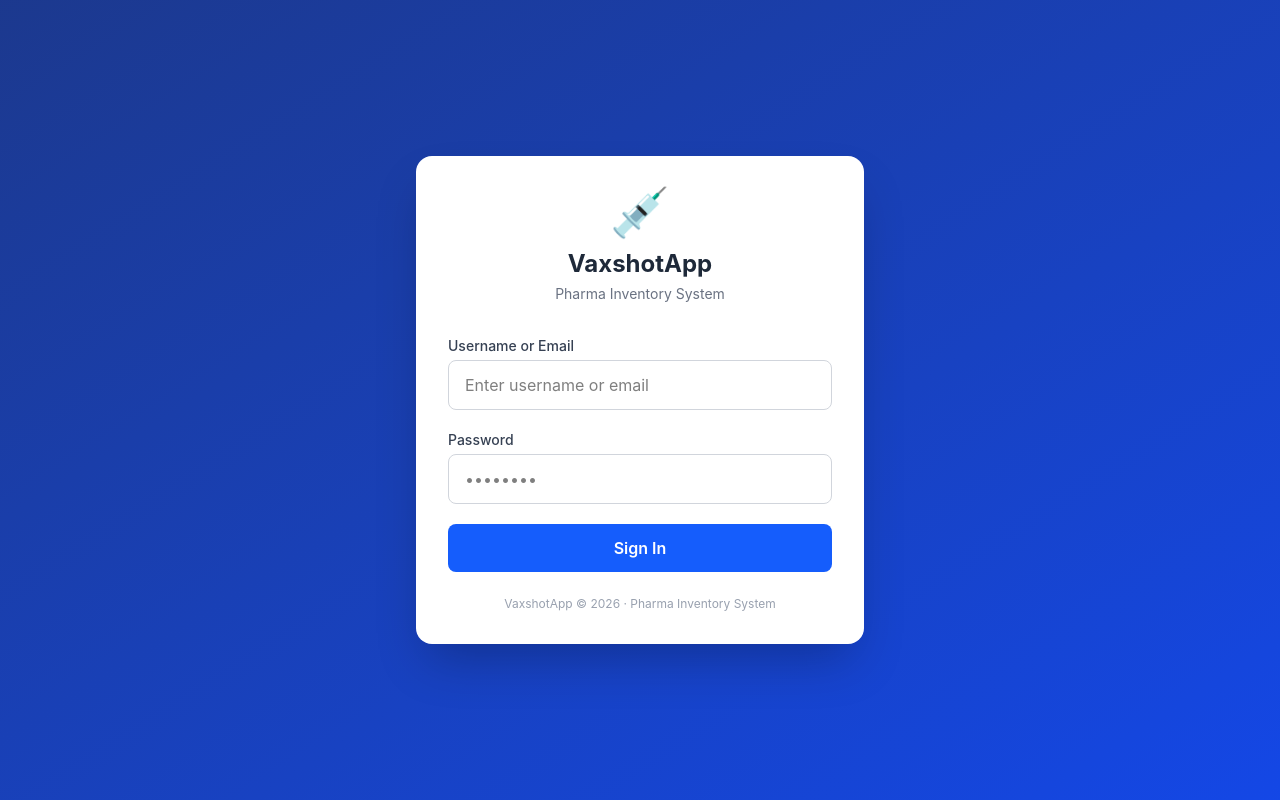
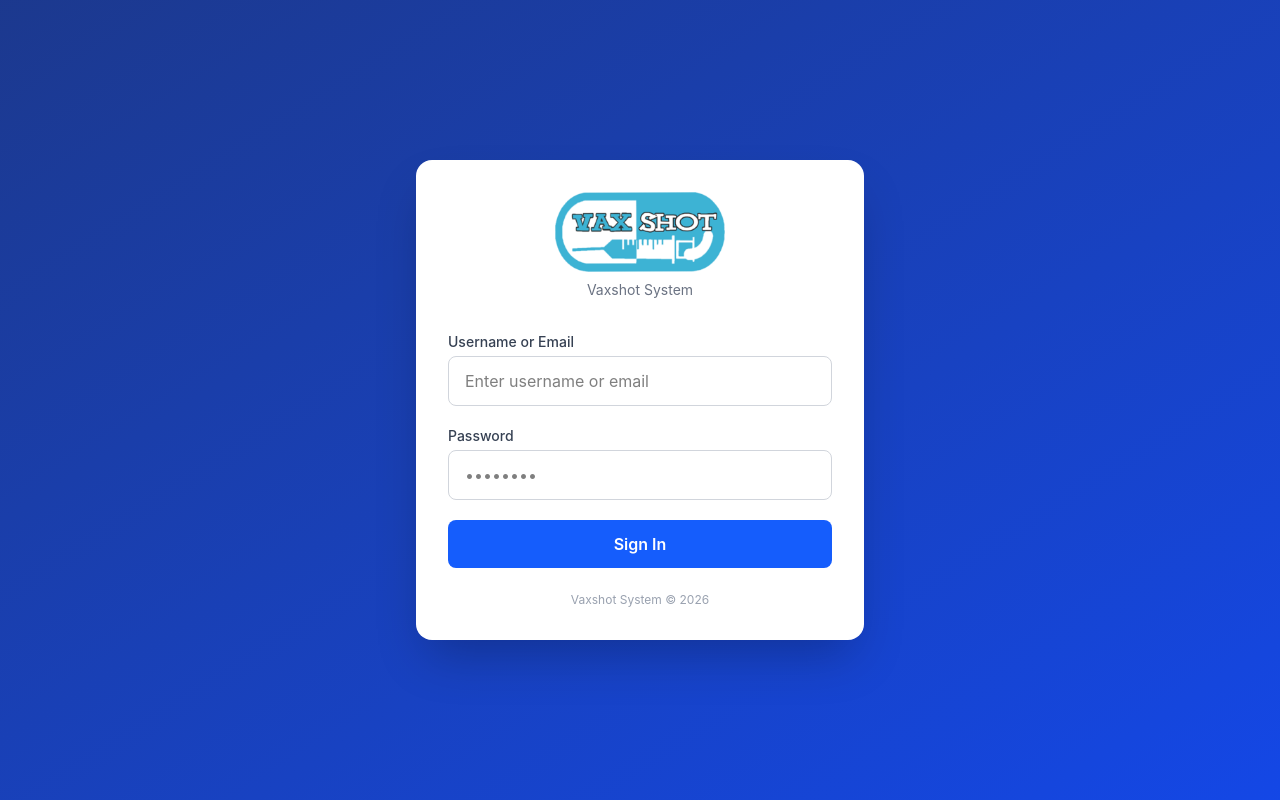
Before and after one commit to kimaguas/vaxshot-web, a React (Vite) app: page /login in a window 1280 px wide. Built offline with nearby package versions, Linux system fonts and the light colour scheme.

Commit message:
update products page

```diff
--- a/src/pages/auth/LoginPage.jsx
+++ b/src/pages/auth/LoginPage.jsx
@@ -33,9 +33,8 @@ export default function LoginPage() {
       <div className="bg-white rounded-2xl shadow-2xl w-full max-w-md p-8">
         {/* Logo */}
         <div className="text-center mb-8">
-          <div className="text-5xl mb-3">💉</div>
-          <h1 className="text-2xl font-bold text-gray-800">VaxshotApp</h1>
-          <p className="text-gray-500 text-sm mt-1">Pharma Inventory System</p>
+          <img src="/logo.png" alt="Vaxshot" className="h-20 w-auto mx-auto mb-2 object-contain" />
+          <p className="text-gray-500 text-sm mt-1">Vaxshot System</p>
         </div>
 
         {/* Form */}
@@ -111,7 +110,7 @@ export default function LoginPage() {
 
         {/* Footer */}
         <p className="text-center text-xs text-gray-400 mt-6">
-          VaxshotApp © 2026 · Pharma Inventory System
+          Vaxshot System © 2026
         </p>
       </div>
     </div>
--- a/src/pages/products/ProductsPage.jsx
+++ b/src/pages/products/ProductsPage.jsx
@@ -350,9 +350,11 @@ const ImportModal = ({ suppliers, onClose, onImport, importing }) => {
               required
               className="w-full text-sm text-gray-600 file:mr-3 file:py-1.5 file:px-3 file:rounded file:border-0 file:text-sm file:bg-blue-50 file:text-blue-700 hover:file:bg-blue-100"
             />
-            <p className="text-xs text-gray-400 mt-1">
-              Required columns: brand_name, generic_name, tier_label, price. Optional: effective_date
-            </p>
+            <div className="mt-2 text-xs text-gray-500 bg-gray-50 rounded-lg p-3 space-y-1">
+              <p><span className="font-medium text-gray-700">Required columns:</span> brand_name, min_qty, price</p>
+              <p><span className="font-medium text-gray-700">Optional columns:</span> max_qty, indication, lot_no, acquisition_cost, expiry_date, effective_date</p>
+              <p className="text-gray-400">One row per tier. Rows with the same brand_name are grouped into one product. Leave max_qty blank for the last (unlimited) tier.</p>
+            </div>
           </div>
 
           <div className="flex gap-3 pt-2">
```
